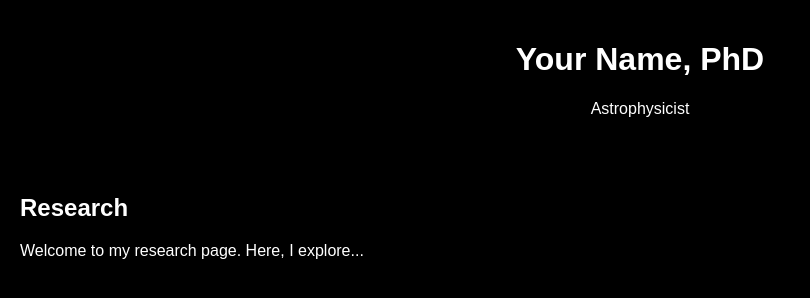
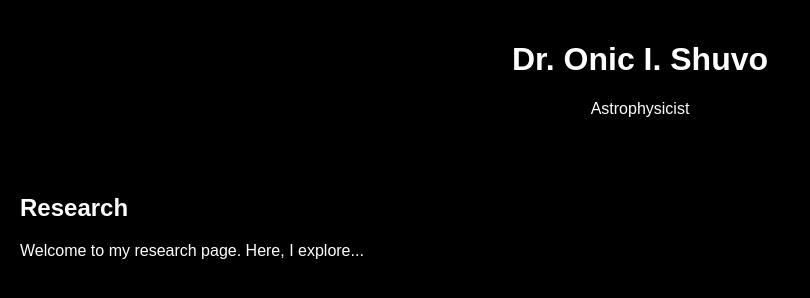
Before and after one commit to Onicshuvo/onicshuvo.github.io, a plain HTML site: page index.html in a window 1280 px wide. Shown: the whole page, without its empty margins (0-810 px from the left). Drawn offline with Linux system fonts and the light colour scheme.

Commit message:
Update index.html

```diff
--- a/index.html
+++ b/index.html
@@ -8,7 +8,7 @@
 </head>
 <body>
     <header>
-        <h1>Your Name, PhD</h1>
+        <h1>Dr. Onic I. Shuvo</h1>
         <p>Astrophysicist</p>
     </header>
     <section id="research">
```
